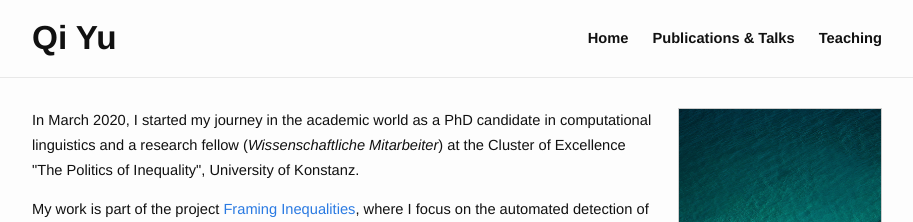
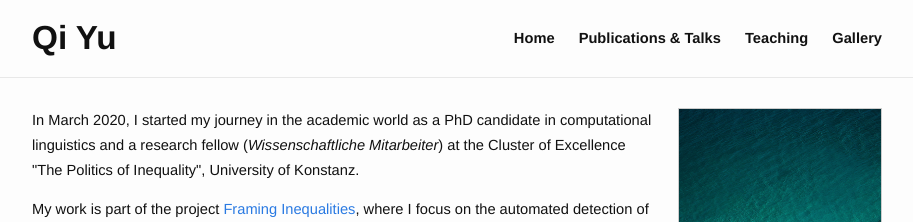
Before and after one commit to qi-yu/qi-yu.github.io, a Jekyll site: the page built from index.md, in a window 1280 px wide. Shown: the top 222 px of the page, without its empty margins (183-1096 px from the left). Built offline with Jekyll 4.4.1, drawn with Linux system fonts in a browser that asks for light colours.

Commit message:
added gallery page

```diff
--- a/_config.yml
+++ b/_config.yml
@@ -17,6 +17,8 @@ header:
       slug: /publication
     - name: Teaching
       slug: /teaching
+    - name: Gallery
+      slug: /gallery
 
 footer:
   show_powered_by: true
```
